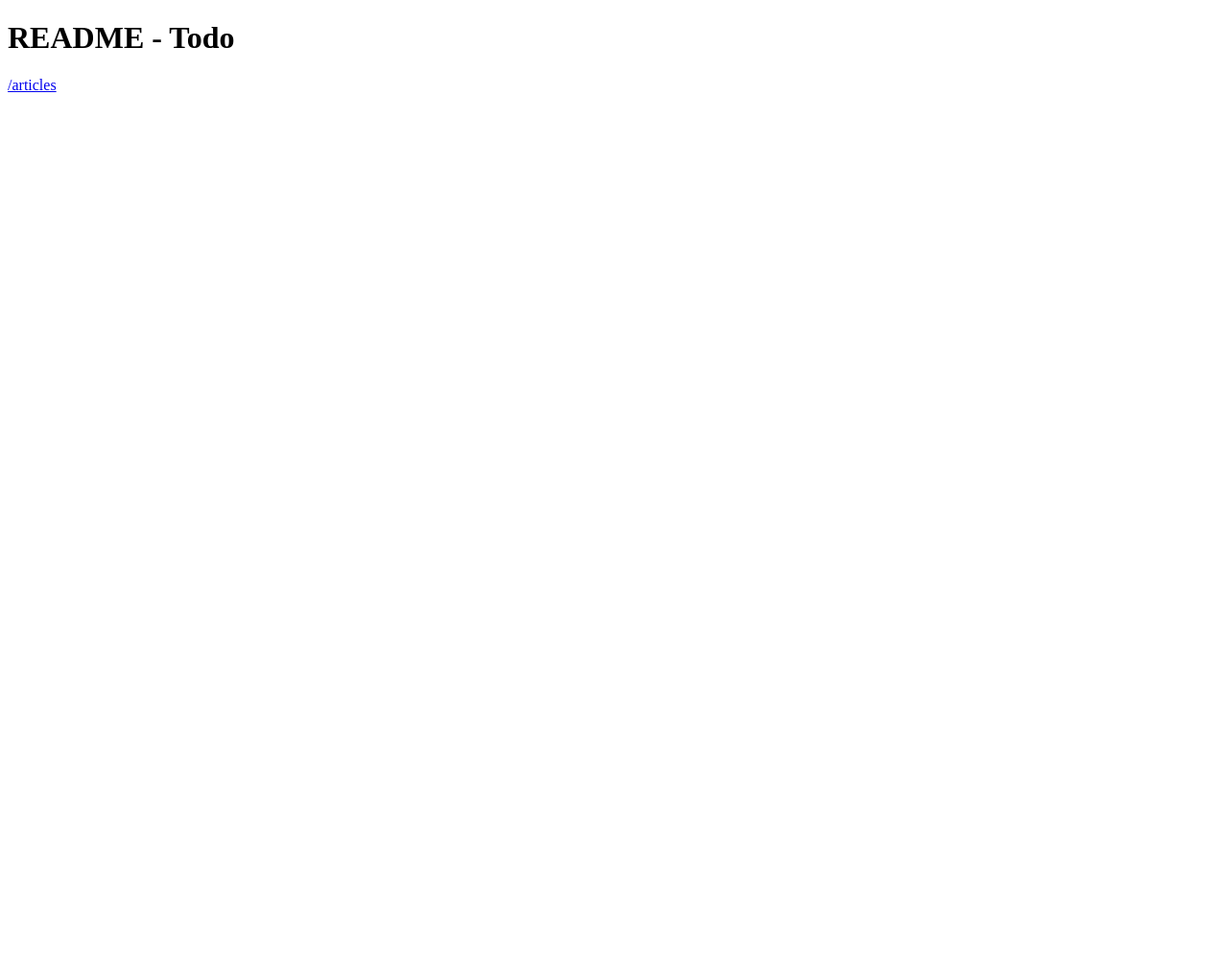
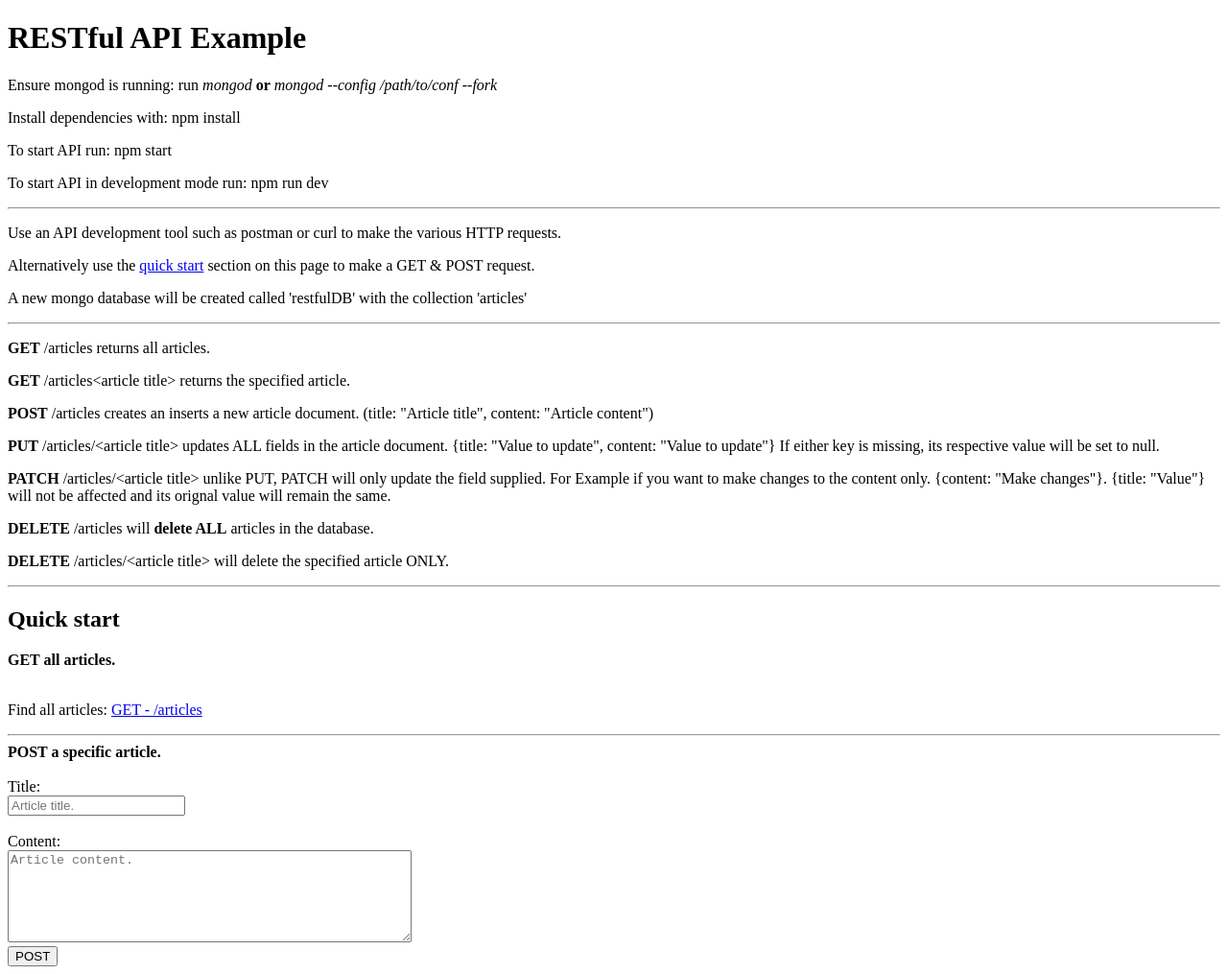
Before and after one commit to jamescarr0/RESTful-API, a website: page index.html in a window 1280 px wide. Shown: the whole page at 96% size. Before the commit the page ends 800 px from the top, so only its background shows below. Drawn offline with Linux system fonts and the light colour scheme.

Commit message:
index.html complete

```diff
--- a/index.html
+++ b/index.html
@@ -1,12 +1,53 @@
 <!DOCTYPE html>
 <html lang="en">
+
 <head>
     <meta charset="UTF-8">
     <meta name="viewport" content="width=device-width, initial-scale=1.0">
     <title>RESTful API</title>
 </head>
+
 <body>
-    <h1>README - Todo</h1>
-    <a href="http://localhost:3000/articles">/articles</a>
+    <h1>RESTful API Example</h1>
+    <p>Ensure mongod is running: run <em>mongod <strong></em>or<em></strong> mongod --config /path/to/conf --fork</em>
+    </p>
+    <p>Install dependencies with: npm install</p>
+    <p>To start API run: npm start</p>
+    <p>To start API in development mode run: npm run dev</p>
+    <hr>
+    <p>Use an API development tool such as postman or curl to make the various HTTP requests.</p>
+    <p>Alternatively use the <a href="#quick-start">quick start</a> section on this page to make a GET & POST
+        request.</p>
+    <p>A new mongo database will be created called 'restfulDB' with the collection 'articles'</p>
+    <hr>
+    <p><strong>GET</strong> /articles returns all articles.</p>
+    <p><strong>GET</strong> /articles&lt;article title&gt; returns the specified article.</p>
+    <p><strong>POST</strong> /articles creates an inserts a new article document. (title: "Article title", content:
+        "Article content")
+    </p>
+    <p><strong>PUT</strong> /articles/&lt;article title&gt; updates ALL fields in the article document. {title: "Value
+        to update",
+        content: "Value to update"} If
+        either key is missing, its respective value will be set to null. </p>
+    <p><strong>PATCH</strong> /articles/&lt;article title&gt; unlike PUT, PATCH will only update the field supplied. For
+        Example if you
+        want to make changes to the content only. {content: "Make changes"}. {title: "Value"} will not be affected and
+        its orignal value will remain the same. </p>
+    <p><strong>DELETE</strong> /articles will <strong>delete ALL</strong> articles in the database.</p>
+    <p><strong>DELETE</strong> /articles/&lt;article title&gt; will delete the specified article ONLY.</p>
+    <hr>
+    <h2 id="quick-start">Quick start</h2>
+    <strong>GET all articles.</strong><br><br>
+    <p>Find all articles: <a href="http://localhost:3000/articles">GET - /articles</a></p>
+    <hr>
+    <strong>POST a specific article.</strong><br><br>
+    <form action="/articles" method="POST">
+        <label for="title">Title: </label><br>
+        <input type="text" name="title" placeholder="Article title."><br><br>
+        <label for="content">Content: </label><br>
+        <textarea type="text" name="content" placeholder="Article content." rows="6" cols="50"></textarea><br>
+        <button type="submit">POST</button>
+    </form>
 </body>
+
 </html>
--- a/package.json
+++ b/package.json
@@ -16,5 +16,7 @@
     "express": "^4.17.1",
     "mongoose": "^5.9.27"
   },
-  "devDependencies": {}
+  "devDependencies": {
+    "nodemon": "^2.0.4"
+  }
 }
```
Also changed, not shown: 1 other file.
